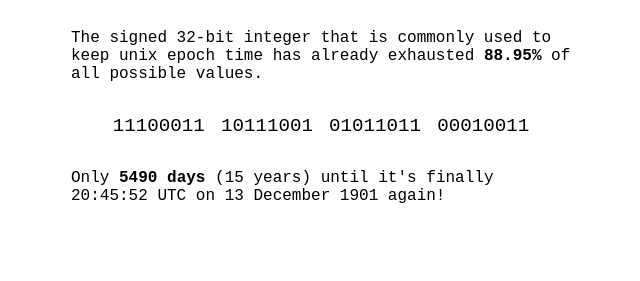
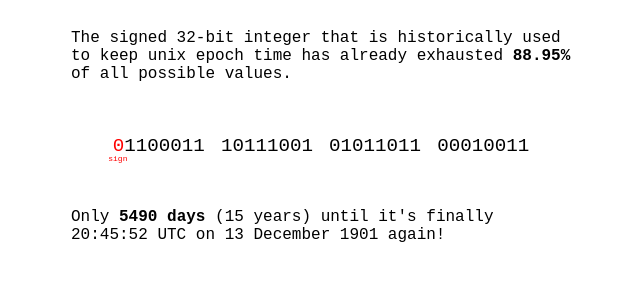
Before and after one commit to hertg/epochalypse, a plain HTML site: page index.html in a window 1280 px wide. Shown: the part 77-358 px from the top of the page, without its empty margins (319-959 px from the left). Drawn offline with Linux system fonts and the light colour scheme.

Commit message:
fix signbit messup (closes #1), add different coloring and hacky label for signbit, change 'commonly' to 'historically'

```diff
--- a/index.html
+++ b/index.html
@@ -50,6 +50,23 @@
 			font-size: 1.2rem;
 		}
 
+		#byte1 {
+			display: flex;
+			gap: 0;
+		}
+
+		#signbit {
+			color: red;
+		}
+
+		#signbit:after {
+			content: 'sign';
+			position: absolute;
+			font-size: 0.5rem;
+			margin-top: 1.2rem;
+			margin-left: -1rem;
+		}
+
 		@media only screen and (min-width: 600px) {
 			#binary {
 				flex-direction: row;
@@ -62,12 +79,15 @@
 	<main>
 	<h1>Epochalypse</h1>
 	<span id="countdown"></span>
-	<p>The signed 32-bit integer that is commonly used to keep unix epoch time has already exhausted <span id="percent"></span> of all possible values.</p>
+	<p>The signed 32-bit integer that is historically used to keep unix epoch time has already exhausted <span id="percent"></span> of all possible values.</p>
 	<div id="binary">
-		<span id="byte1"></span>
-		<span id="byte2"></span>
-		<span id="byte3"></span>
-		<span id="byte4"></span>
+		<p id="byte1">
+			<span id="signbit"></span>
+			<span id="byte1-rest"></span>
+		</p>
+		<p id="byte2"></p>
+		<p id="byte3"></p>
+		<p id="byte4"></p>
 	</div>
 	<p>Only <b><span id="days"></span> days</b> (<span id="years"></span> years) until it's finally 20:45:52 UTC on 13 December 1901 again!</p>
 	</main>
@@ -82,7 +102,8 @@
 		var perc = document.getElementById("percent");
 		var bin = document.getElementById("binary");
 
-		var byte1 = document.getElementById("byte1");
+		var signbit = document.getElementById("signbit");
+		var byte1Rest = document.getElementById("byte1-rest");
 		var byte2 = document.getElementById("byte2");
 		var byte3 = document.getElementById("byte3");
 		var byte4 = document.getElementById("byte4");
@@ -106,7 +127,8 @@
 
 			bits = pad(Math.floor(epochMs / 1000).toString(2), 32);
 
-			byte1.innerText = "1" + bits.substr(1, 7);
+			signbit.innerText = bits.substr(0, 1);
+			byte1Rest.innerText = bits.substr(1, 7);
 			byte2.innerText = bits.substr(8, 8);
 			byte3.innerText = bits.substr(16, 8);
 			byte4.innerText = bits.substr(24, 8);
```
